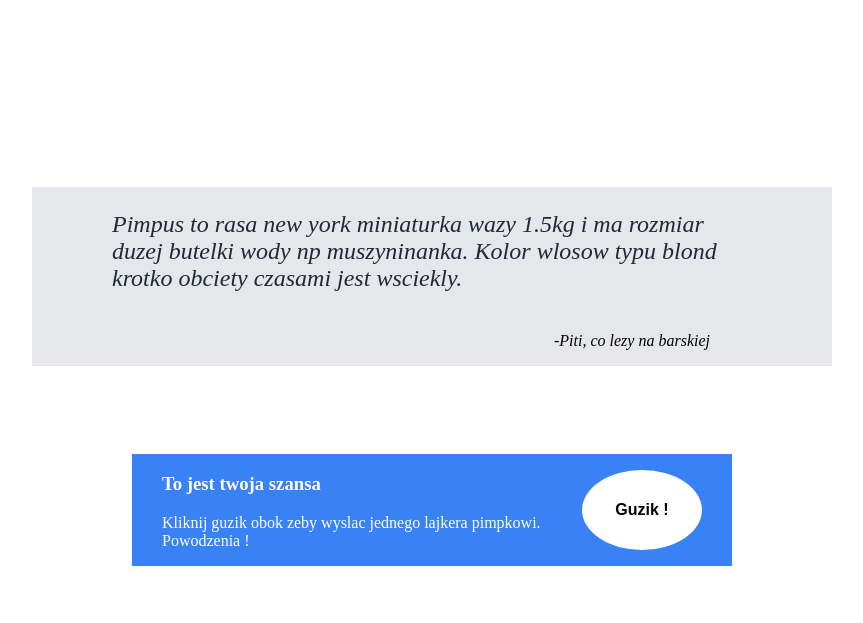
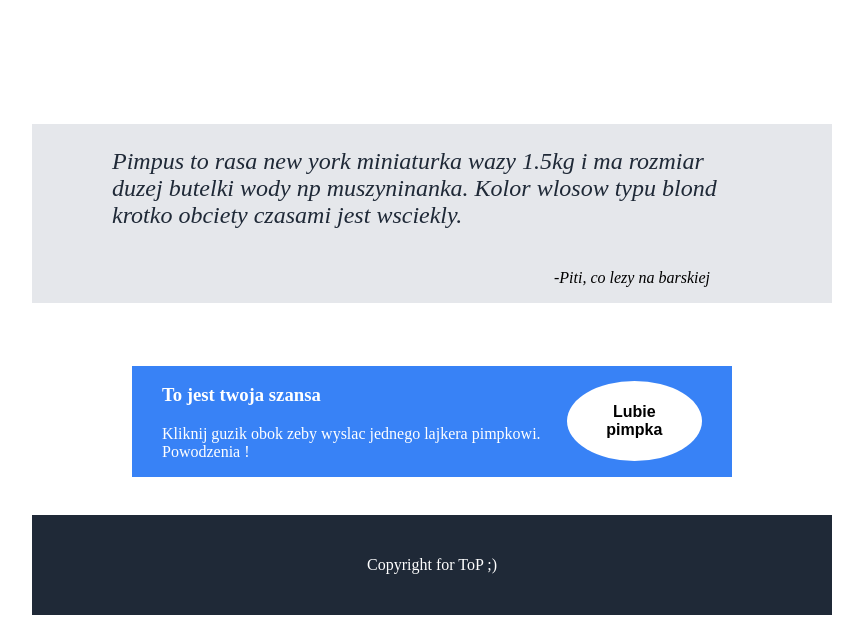
Before and after one commit to Coolczycki/ToP-landingPage, a plain HTML site: page index.html in a window 1280 px wide. Shown: the part 874-1497 px from the top of the page, without its empty margins (208-1071 px from the left). Before the commit the page ends 1448 px from the top, so only its background shows below. Drawn offline with Linux system fonts and the light colour scheme.

Commit message:
Add footer & polish entire thing

```diff
--- a/index.html
+++ b/index.html
@@ -72,7 +72,11 @@
             <p>Kliknij guzik obok zeby wyslac jednego lajkera pimpkowi. Powodzenia !</p>
         </div>
 
-        <button type="button" class="akcjaButt">Guzik !</button>
+        <button type="button" class="akcjaButt">Lubie pimpka</button>
     </section>
+
+    <footer>
+        <p>Copyright for ToP ;) </p>
+    </footer>
 </body>
 </html>
--- a/style.css
+++ b/style.css
@@ -18,6 +18,19 @@ a {
     vertical-align:baseline;
     background:transparent;
     text-decoration: none;
+}
+
+footer {
+    display: flex;
+    align-items: center;
+    justify-content: center;
+    width: 800px;
+    height: 100px;
+    margin-top: 3%;
+    background-color: #1F2937;
+    color: white;
+    margin-bottom: 0;
+
 }
 
 a:hover {
@@ -141,7 +154,7 @@ a:hover {
     align-items: center;
     width: 800px;
     background-color: #E5E7EB;
-    margin-top: 15%;
+    margin-top: 10%;
 }
 
 .tekst {
@@ -171,7 +184,7 @@ a:hover {
     width: 600px;
     justify-content: space-evenly;
     align-items: center;
-    margin-top: 7%;
+    margin-top: 5%;
     background-color: #3882F6;
     color: white;
 }
```
